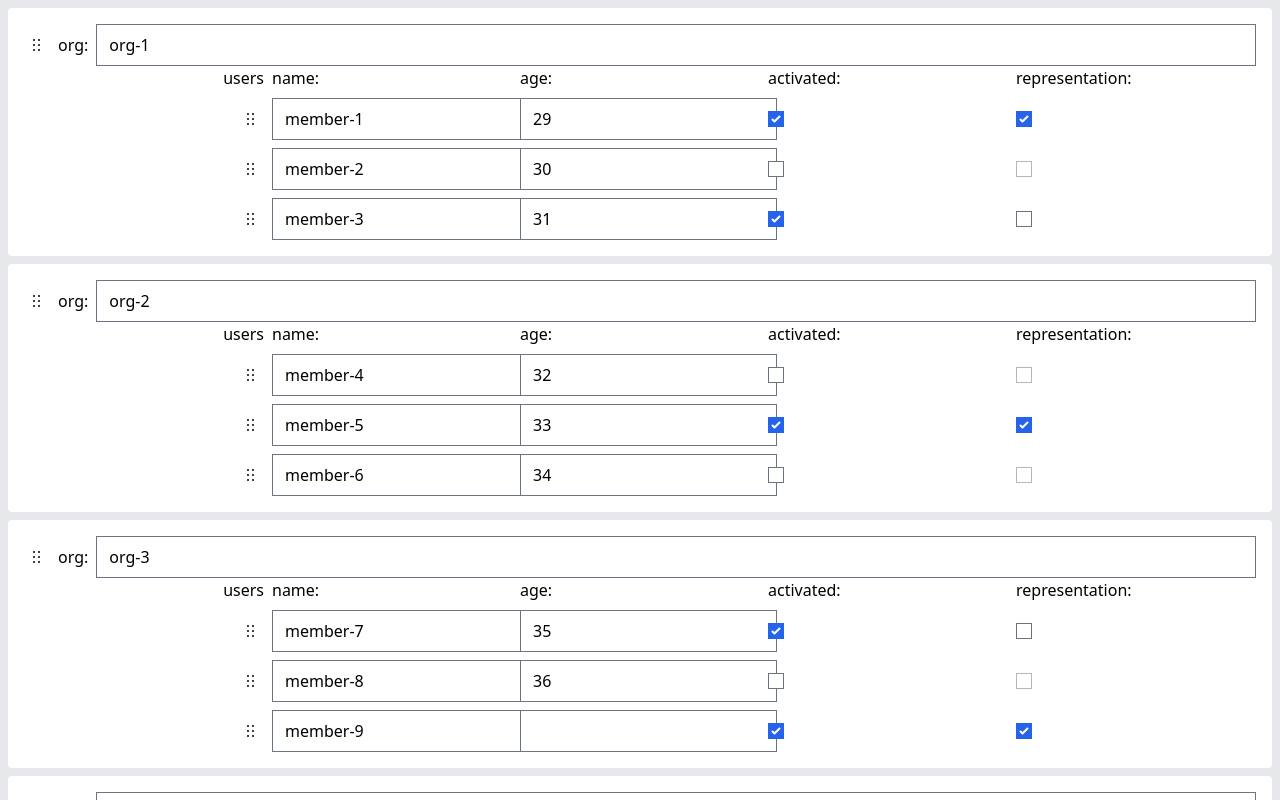
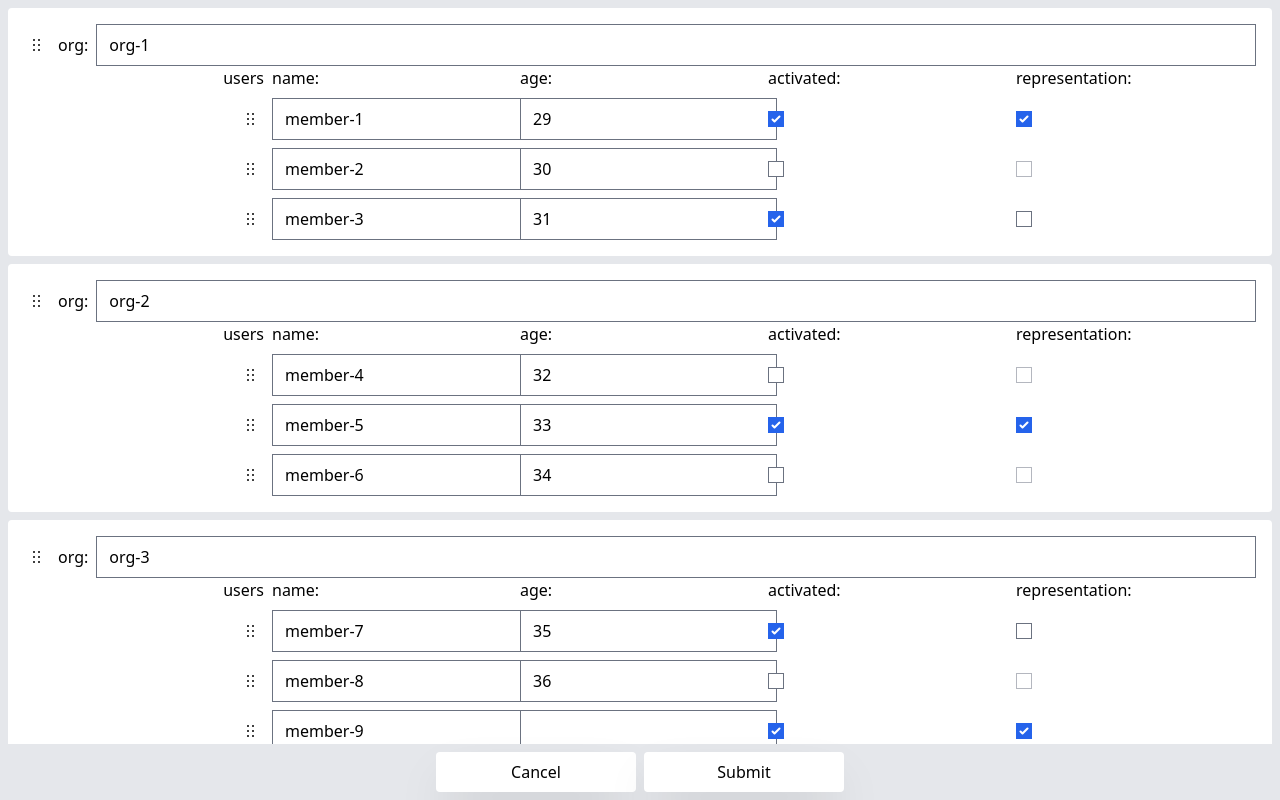
Before and after one commit to thomaszdxsn/react-medium-exercise, a React (Vite) app: page / in a window 1280 px wide. Built offline with nearby package versions, Linux system fonts and the light colour scheme.

Commit message:
:sparkles: introduce cancel & submit buttons

```diff
--- a/src/App.tsx
+++ b/src/App.tsx
@@ -1,6 +1,6 @@
 import { useForm, FormProvider, useFieldArray } from "react-hook-form";
 import OrganizationCard from "./components/OrganizationCard";
-import { initFormData, useFormContext } from "./models";
+import { initFormData, submitFormData, useFormContext } from "./models";
 import type { Member, Organization, FormValues } from "./interfaces";
 
 import orgData from "./data/orgs.json";
@@ -25,13 +25,44 @@ function CardContainer() {
   return <div className="flex flex-col gap-2">{cards}</div>;
 }
 
+function ActionFooter() {
+  const { reset } = useFormContext();
+  const onCancel = () => reset();
+
+  const btnClassName =
+    "shadow-2xl px-4 py-2 min-w-[200px] bg-white rounded hover:opacity-80";
+
+  return (
+    <div className="flex justify-center gap-2">
+      <button className={btnClassName} onClick={onCancel}>
+        Cancel
+      </button>
+      <button className={btnClassName} type="submit">
+        Submit
+      </button>
+    </div>
+  );
+}
+
 function App() {
   const methods = useForm<FormValues>({ defaultValues });
+  const { handleSubmit } = methods;
+  const onSubmit = handleSubmit((formData) => {
+    const result = submitFormData(formData);
+    console.table(result.orgs);
+    console.table(result.members);
+    alert(JSON.stringify(result, null, 2));
+  });
   return (
     <FormProvider {...methods}>
-      <main className="p-2 h-screen bg-gray-200 overflow-y-scroll">
-        <CardContainer />
-      </main>
+      <form onSubmit={onSubmit}>
+        <div className="flex flex-col gap-2 h-screen p-2 bg-gray-200">
+          <main className="overflow-y-scroll">
+            <CardContainer />
+          </main>
+          <ActionFooter />
+        </div>
+      </form>
     </FormProvider>
   );
 }
--- a/src/components/MemberFieldSet.tsx
+++ b/src/components/MemberFieldSet.tsx
@@ -42,7 +42,6 @@ const RepresentationCheckbox: React.FC<PresentationCheckboxProps> = ({
   const fieldName = `${name}.representation` as const;
   React.useEffect(() => {
     if (representation !== oldRepresentation.current) {
-      console.log({ new: representation, name });
       oldRepresentation.current = representation;
 
 			// reselect other members representation when current
@@ -52,7 +51,6 @@ const RepresentationCheckbox: React.FC<PresentationCheckboxProps> = ({
           getValues(),
           membersNamePath
         );
-        console.log({ membersValue, membersNamePath, values: getValues() });
         membersValue.forEach((member, index) => {
           const representationPath =
             `${membersNamePath}.${index}.representation` as const;
@@ -63,7 +61,6 @@ const RepresentationCheckbox: React.FC<PresentationCheckboxProps> = ({
             setValue(representationPath, false);
           }
         });
-        console.log({ values: getValues() });
       }
     }
   }, [representation, fieldName]);
```
